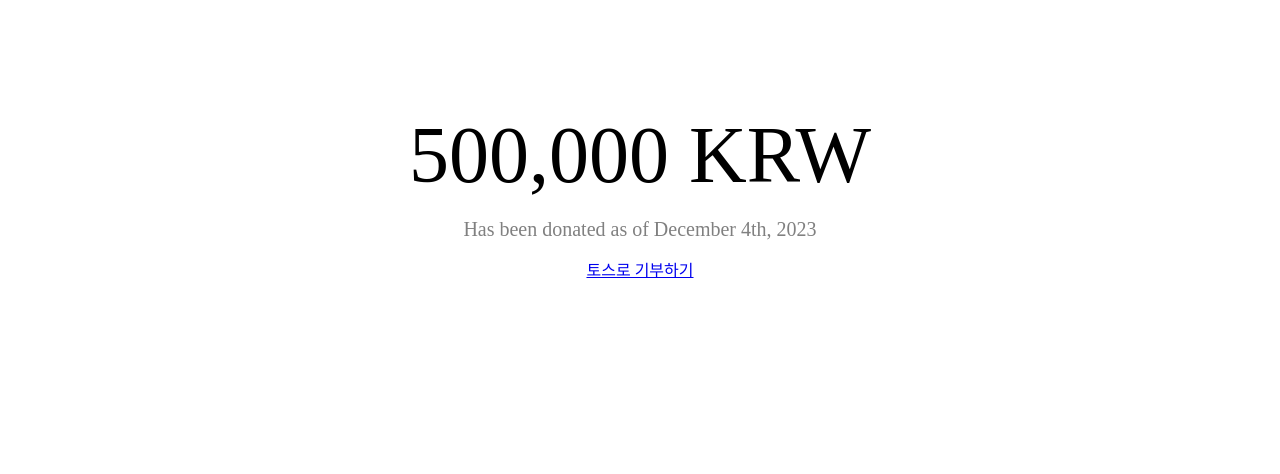
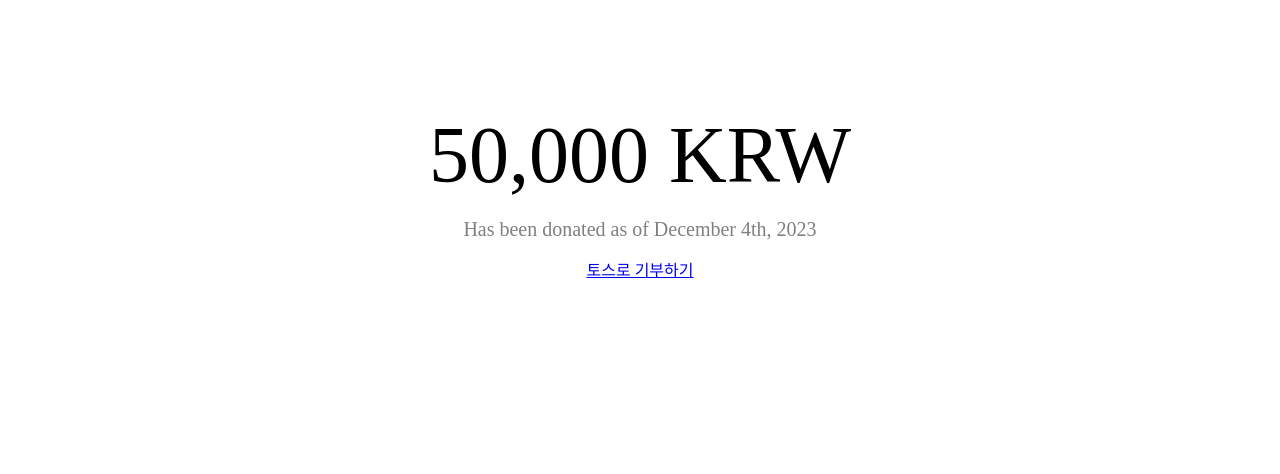
Before and after one commit to daveg7lee/libyaneedsyou, a Gatsby site: page / in a window 1280 px wide. Shown: the part 853-1327 px from the top of the page. Built offline with nearby package versions, Linux system fonts and the light colour scheme; Gatsby itself is replaced by a stand-in of ours.

Commit message:
기부금 수정

```diff
--- a/src/pages/index.tsx
+++ b/src/pages/index.tsx
@@ -56,7 +56,7 @@ const IndexPage: React.FC<PageProps> = () => {
       <Header />
       <MainWithImage />
       <Seperator text="지금까지 기부된 금액" />
-      <TotalAmount amount={500000} />
+      <TotalAmount amount={50000} />
       <Sponsors />
       <LibyaInfo />
       <Seperator text="리비아에서 무슨 일이 일어났나요?" />
```
